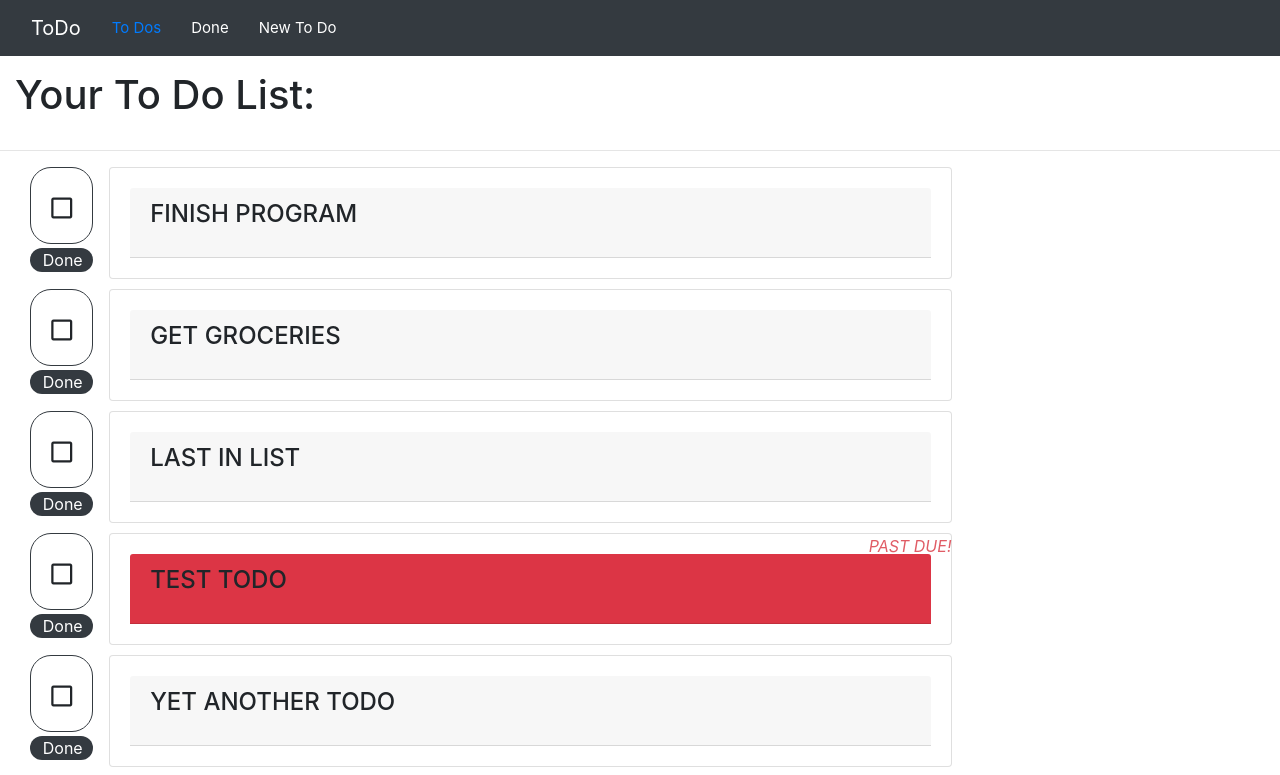
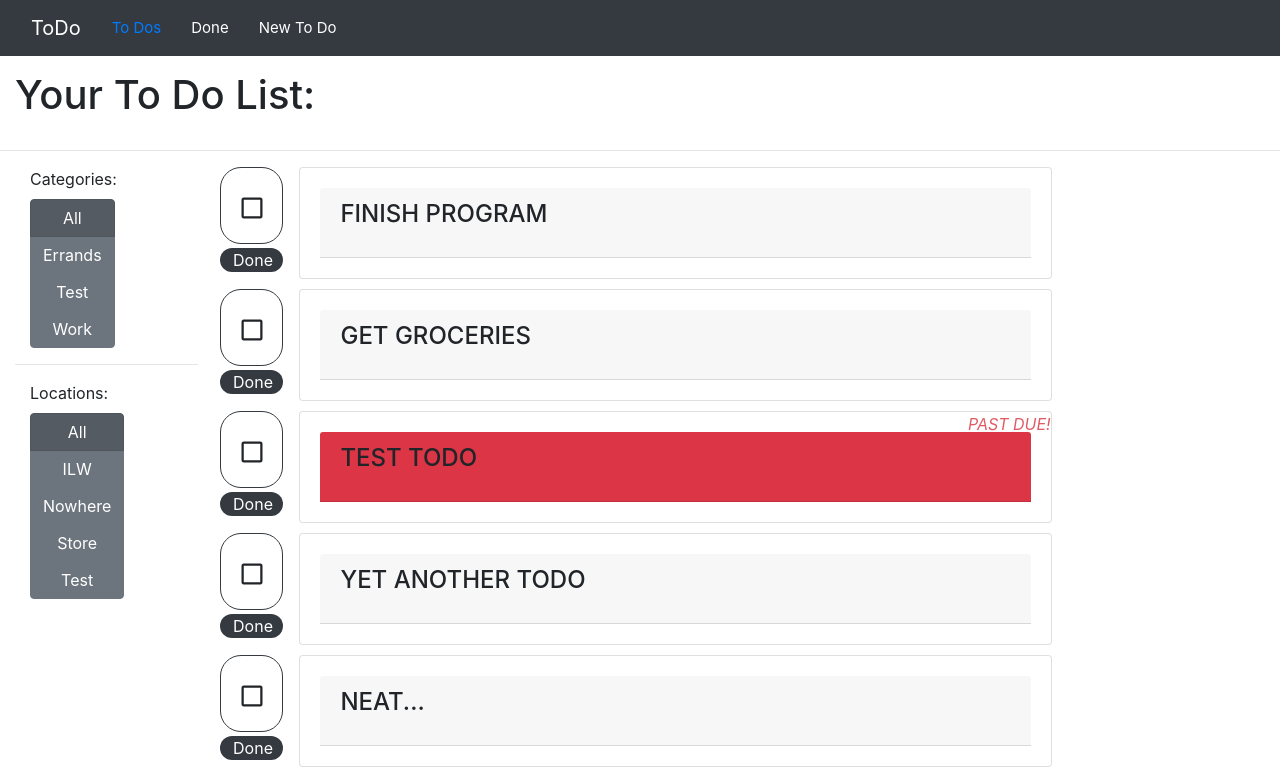
Before and after one commit to giered/to-do-list, an Angular app: page /todo in a window 1280 px wide. Shown: the top 775 px of the page. Built offline with nearby package versions, Linux system fonts and the light colour scheme.

Commit message:
Added filter functionality for locations and categories. Minor fixes in program.

```diff
--- a/src/app/app.module.ts
+++ b/src/app/app.module.ts
@@ -14,6 +14,7 @@ import { CreateValueComponent } from './list/create-todos/create-new-value.compo
 import { DoneCheckComponent } from './list/done-checkbox.component';
 import { ListDoneComponent } from './list/list-done.component';
 import { CollapsibleTodoComponent } from './list/shared/collapsible-todo.component';
+import { TodoListComponent } from './list/list-todo.component';
 
 @NgModule({
   declarations: [
@@ -24,7 +25,8 @@ import { CollapsibleTodoComponent } from './list/shared/collapsible-todo.compone
     CreateValueComponent,
     DoneCheckComponent,
     ListDoneComponent,
-    CollapsibleTodoComponent
+    CollapsibleTodoComponent,
+    TodoListComponent
   ],
   imports: [
     BrowserModule,
--- a/src/app/list/create-todos/create-todos.component.ts
+++ b/src/app/list/create-todos/create-todos.component.ts
@@ -47,7 +47,7 @@ export class CreateTodosComponent implements OnInit {
   /// Retrieve the list of categories and locations from the list service.
   ngOnInit(): void {
     this.categories = this.listService.getCategories();
-    this.locations = this.listService.getLcations();
+    this.locations = this.listService.getLocations();
 
     // this prevents dates before the current date from being selected.
     this.minimumDate = {
--- /dev/null
+++ b/src/app/list/list-todo.component.html
@@ -0,0 +1,31 @@
+<div *ngFor="let todoItem of visibleTodoItems">
+  <div *ngIf="!todoItem.completed" class="row">
+    <div class="col-md-1">
+      <td-done (check)="toggleCheck(todoItem)" [checked]="todoItem.completed"></td-done>
+    </div>
+    <div class="col-md-11">
+      <td-collapse>
+        <div card-head>
+          <em *ngIf="todoItem.dueDate <= currentDate" class="text-right">PAST DUE!</em>
+          <div class="card-body">
+            <div [ngClass]="{
+              'bg-warning': todoItem.dueDate.toLocaleString() === tomorrowDate.toLocaleString(),
+              'bg-danger' : todoItem.dueDate.toLocaleString() === currentDate.toLocaleString() || todoItem.dueDate <= currentDate
+              }"
+              class="card-header">
+              <h4>{{ todoItem.title | uppercase }}</h4>
+            </div>
+          </div>
+        </div>
+        <div class="card-text" card-details>
+          <div><b>Priority:</b> {{ todoItem.priority === 1 ? "High" : todoItem.priority === 2 ? "Medium" :
+            "Low"}}</div>
+          <div><b>Due By:</b> {{ todoItem.dueDate | date }}</div>
+          <div><b>Category:</b> {{ todoItem.category }}</div>
+          <div><b>Location:</b> {{ todoItem.location }}</div>
+          <div *ngIf="todoItem.details"><b>Details:</b> {{ todoItem.details }}</div>
+        </div>
+      </td-collapse>
+    </div>
+  </div>
+</div>
--- /dev/null
+++ b/src/app/list/list-todo.component.ts
@@ -0,0 +1,72 @@
+import { Component, OnChanges, Input, Output, EventEmitter } from '@angular/core';
+import { ITodo } from './list-todo.model';
+import { TodoListService } from './shared/todo-list.service';
+
+@Component({
+  selector: 'td-list-todo',
+  templateUrl: './list-todo.component.html',
+  styleUrls: ['./list.component.css']
+})
+export class TodoListComponent implements OnChanges {
+  @Input() todoItems: ITodo[];
+  @Input() catFilter: string;
+  @Input() locFilter: string;
+  @Output() completeTodos = new EventEmitter();
+
+  visibleTodoItems: ITodo[] = [];
+
+  currentDate = new Date();
+  tomorrowDate = new Date(
+    this.currentDate.getFullYear(),
+    this.currentDate.getMonth(),
+    this.currentDate.getDate() + 1
+  );
+
+  constructor(private todoListService: TodoListService) {}
+
+  ngOnChanges() {
+      this.filterTodoCategories(this.catFilter);
+      this.filterTodoLocations(this.locFilter);
+  }
+
+  filterTodoCategories(filter: string) {
+    if (filter === 'all') {
+      this.visibleTodoItems = this.todoItems.slice(0);
+      this.visibleTodoItems.sort(sortByPriority);
+    } else {
+      this.visibleTodoItems = this.todoItems.filter(todoItem => {
+        return todoItem.category === filter;
+      });
+      this.visibleTodoItems.sort(sortByPriority);
+    }
+  }
+
+  filterTodoLocations(filter: string) {
+    if (filter !== 'all') {
+      this.visibleTodoItems = this.visibleTodoItems.filter(todoItem => {
+        return todoItem.location === filter;
+      });
+    }
+  }
+
+  /// Toggle the completed flag on the todo item.
+  toggleCheck(todoItem: ITodo) {
+    this.todoListService.changeStatus(true, todoItem);
+    this.visibleTodoItems.sort(sortByPriority);
+    this.completeTodos.emit({});
+  }
+}
+
+/// Sort the array based on the priority of the item.
+function sortByPriority(s1: ITodo, s2: ITodo) {
+  if (s1.priority < s2.priority) {
+    return 0;
+  } else if (s1.priority > s2.priority) {
+    return 1;
+  } else {
+    if (s1.dueDate > s2.dueDate) {
+      return 1;
+    }
+    return -1;
+  }
+}
--- a/src/app/list/list.component.css
+++ b/src/app/list/list.component.css
@@ -1,6 +1,25 @@
 h2 {
   padding-top: 20px;
   padding: 15px;
+}
+
+.list {
+  float: left;
+}
+
+.btn-group {
+  display: block;
+  width: 100%
+}
+
+.btn-group button {
+  padding: 5px;
+  margin: 2px;
+}
+
+.btn-secondary:not(:disabled):not(.disabled).active:focus {
+  outline: none;
+  box-shadow: none;
 }
 
 .done {
@@ -9,6 +28,10 @@ h2 {
 
 .row {
   padding-bottom: 10px;
+}
+
+.card-text {
+  padding-bottom: 15px;
 }
 
 .card-header {
--- a/src/app/list/list.component.html
+++ b/src/app/list/list.component.html
@@ -2,42 +2,34 @@
   <h1>Your To Do List:</h1>
   <hr />
   <div>
-    <div style="float: left;">
-
-    </div>
-    <div *ngFor="let todoItem of todoItems">
-      <div *ngIf="!todoItem.completed" class="row">
-        <div class="col-md-1">
-          <td-done (check)="toggleCheck(todoItem)" [checked]="todoItem.completed"></td-done>
+    <div class="col-md-2" style="float: left;">
+      <div class="col-md-2">
+        <label>Categories:</label>
+        <div class="btn-group-vertical">
+          <button class="btn btn-secondary" (click)="filterCat='all'" [class.active]="filterCat==='all'">All</button>
+          <button *ngFor="let category of todoCategories" class="btn btn-secondary" [class.active]="filterCat===category"
+            (click)="filterCat=category">
+            {{category}}
+          </button>
         </div>
-        <div class="col-md-8">
-          <td-collapse>
-            <div card-head>
-              <em *ngIf="todoItem.dueDate <= currentDate" class="text-right">PAST DUE!</em>
-              <div class="card-body">
-                <div [ngClass]="{
-                'bg-warning': todoItem.dueDate.toLocaleString() === tomorrowDate.toLocaleString(),
-                'bg-danger' : todoItem.dueDate.toLocaleString() === currentDate.toLocaleString() || todoItem.dueDate <= currentDate
-                }"
-                  class="card-header">
-                  <h4>{{ todoItem.title | uppercase }}</h4>
-                </div>
-              </div>
-            </div>
-            <div class="card-text" card-details>
-              <div><b>Priority:</b> {{ todoItem.priority === 1 ? "High" : todoItem.priority === 2 ? "Medium" :
-                "Low"}}</div>
-              <div><b>Due By:</b> {{ todoItem.dueDate | date }}</div>
-              <div><b>Category:</b> {{ todoItem.category }}</div>
-              <div><b>Location:</b> {{ todoItem.location }}</div>
-              <div *ngIf="todoItem.details"><b>Details:</b> {{ todoItem.details }}</div>
-            </div>\
-          </td-collapse>
+      </div>
+      <hr />
+      <div class="col-md-2">
+        <label>Locations:</label>
+        <div class="btn-group-vertical">
+          <button class="btn btn-secondary" (click)="filterLoc='all'" [class.active]="filterLoc==='all'">All</button>
+          <button *ngFor="let location of todoLocations" class="btn btn-secondary" [class.active]="filterLoc===location"
+            (click)="filterLoc=location">
+            {{location}}
+          </button>
         </div>
       </div>
     </div>
-    <hr />
-    <div>
+    <div class="col-md-8 list">
+      <td-list-todo [catFilter]="filterCat" [locFilter]="filterLoc" [todoItems]="todos" (completeTodos)="updateCompletedTodos()"></td-list-todo>
+    </div>
+    <div style="clear: both;">
+      <hr />
       <h2>Recently Completed:</h2>
     </div>
     <div *ngFor="let doneItem of completedTodos">
--- a/src/app/list/list.component.ts
+++ b/src/app/list/list.component.ts
@@ -8,65 +8,41 @@ import { TodoListService } from './shared/todo-list.service';
   styleUrls: ['./list.component.css']
 })
 export class ListComponent implements OnInit {
-  todoItems: ITodo[];
+  todos: ITodo[];
   completedTodos: ITodo[];
+  todoCategories: string[];
+  todoLocations: string[];
 
-  currentDate = new Date();
-  tomorrowDate = new Date(this.currentDate.getFullYear(), this.currentDate.getMonth(), this.currentDate.getDate() + 1);
+  filterCat = 'all';
+  filterLoc = 'all';
 
   constructor(private todoListService: TodoListService) {}
 
   /// Initialize arrays for the list.
   ngOnInit() {
-    this.todoItems = this.todoListService.getTodos();
+    this.todoCategories = this.todoListService.getCategories();
+    this.todoLocations = this.todoListService.getLocations();
+
+    this.todos = this.todoListService.getTodos();
+    this.updateCompletedTodos();
+  }
+
+  updateCompletedTodos() {
     this.completedTodos = this.todoListService.getCompletedTodos();
-    if (this.todoItems) {
-      this.todoItems.sort(sortByPriority);
-    }
-    if (this.completedTodos.length > 5) {
-      this.completedTodos = this.completedTodos.slice(
-        Math.max(this.completedTodos.length - 5, 1)
-      ).reverse();
-    } else {
-      this.completedTodos = this.completedTodos.slice().reverse();
+    if (this.completedTodos) {
+      if (this.completedTodos.length > 5) {
+        this.completedTodos = this.completedTodos
+          .slice(Math.max(this.completedTodos.length - 5, 1))
+          .reverse();
+      } else {
+        this.completedTodos = this.completedTodos.slice().reverse();
+      }
     }
   }
 
   /// Toggle the completed flag on the todo item.
   toggleCheck(todoItem: ITodo) {
-    if (!todoItem.completed) {
-      this.todoListService.changeStatus(true, todoItem);
-      this.ngOnInit();
-      this.todoItems.sort(sortByPriority);
-    } else {
-      this.todoListService.changeStatus(false, todoItem);
-      this.ngOnInit();
-      this.todoItems.sort(sortByPriority);
-    }
+    this.todoListService.changeStatus(false, todoItem);
+    this.ngOnInit();
   }
 }
-
-/// Sort the array based on the priority of the item.
-function sortByPriority(s1: ITodo, s2: ITodo) {
-  if (s1.priority < s2.priority) {
-    return 0;
-  } else if (s1.priority > s2.priority) {
-    return 1;
-  } else {
-    if (s1.dueDate > s2.dueDate) {
-      return 1;
-    }
-    return -1;
-  }
-}
-
-/* /// Sort the array based on the date it was completed.
-function sortByDateComplete(s1: ITodo, s2: ITodo) {
-  if (s1.dateCompleted > s2.dateCompleted) {
-    return 0;
-  } else if (s1.dateCompleted < s2.dateCompleted) {
-    return 1;
-  } else {
-    return -1;
-  }
-} */
--- a/src/app/list/shared/todo-list.service.ts
+++ b/src/app/list/shared/todo-list.service.ts
@@ -15,7 +15,7 @@ export class TodoListService {
     CATEGORIES.sort();
     return CATEGORIES;
   }
-  getLcations() {
+  getLocations() {
     LOCATIONS.sort();
     return LOCATIONS;
   }
@@ -57,7 +57,7 @@ export class TodoListService {
 
 const CATEGORIES = ['Errands', 'Work', 'Test'];
 
-const LOCATIONS = ['ILW', 'Store', 'Test'];
+const LOCATIONS = ['ILW', 'Nowhere', 'Store', 'Test'];
 
 const TODOS: ITodo[] = [
   {
@@ -67,7 +67,9 @@ const TODOS: ITodo[] = [
     dueDate: new Date('12/1/2018'),
     completed: false,
     location: 'ILW',
-    details: 'Here are some further details I need to know.',
+    details:
+      // tslint:disable-next-line:max-line-length
+      'Here are some further details I need to know. This is the beginning of the overflow test. This is to ensure that the text actually wraps rather than overflow outside of the to-do that it belongs to.',
     dateCompleted: null
   },
   {
@@ -78,16 +80,6 @@ const TODOS: ITodo[] = [
     completed: false,
     location: 'Store',
     details: 'Here are some further details I need to know.',
-    dateCompleted: null
-  },
-  {
-    title: 'Last in List',
-    priority: 1,
-    category: 'Test',
-    dueDate: new Date('09/22/2018'),
-    completed: false,
-    location: 'ILW',
-    details: 'Testing...',
     dateCompleted: null
   },
   {
@@ -106,7 +98,7 @@ const TODOS: ITodo[] = [
     category: 'Work',
     dueDate: new Date('02/19/2019'),
     completed: false,
-    location: 'Bubbles',
+    location: 'Nowhere',
     details: 'Here are some further details I need to know.',
     dateCompleted: null
   },
@@ -120,6 +112,16 @@ const TODOS: ITodo[] = [
     details: 'Testing...',
     dateCompleted: null
   },
+  {
+    title: 'Last in List',
+    priority: 1,
+    category: 'Test',
+    dueDate: new Date('09/22/2018'),
+    completed: false,
+    location: 'ILW',
+    details: 'Testing...',
+    dateCompleted: null
+  }
 ];
 
 const COMPLETED_TODOS: ITodo[] = [];
```
